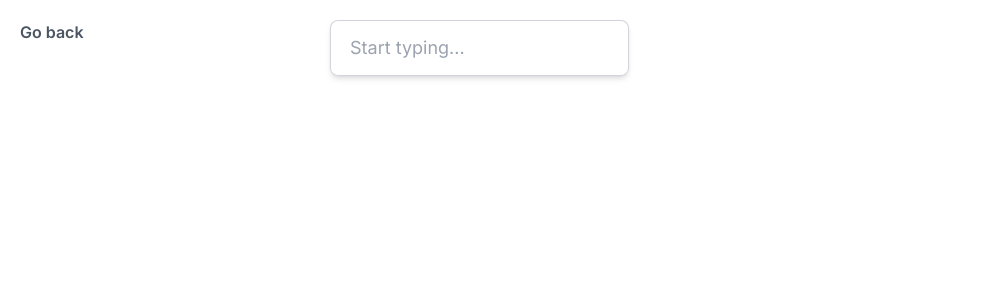
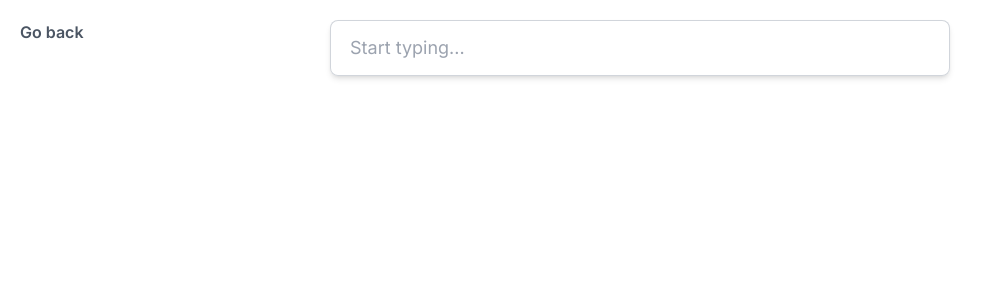
Before and after one commit to jknapp25/medispan-search-prototype, a Next.js app: page /search-3 in a window 1280 px wide. Shown: the top 300 px of the page, without its empty margins (0-992 px from the left). Built offline with nearby package versions, Linux system fonts and the light colour scheme.

Commit message:
add strength filter

```diff
--- a/app/search-3/page.jsx
+++ b/app/search-3/page.jsx
@@ -6,6 +6,8 @@ import { useRouter } from "next/navigation";
 import { boldSubstring } from "../utils";
 
 function parseDosage(dosage) {
+  if (!dosage) return { value: 0, unit: "" };
+
   const match = dosage.match(/(\d+)\s*(MG|MG\/ML|MG\/5ML)/);
   if (match) {
     return {
@@ -13,7 +15,7 @@ function parseDosage(dosage) {
       unit: match[2],
     };
   }
-  return null;
+  return { value: 0, unit: "" };
 }
 
 export default function Home() {
@@ -23,7 +25,9 @@ export default function Home() {
   const [concepts, setConcepts] = useState([]);
   const [loading, setLoading] = useState(false);
   const [mediSpanId, setMediSpanId] = useState(null);
+  const [selectedConcept, setSelectedConcept] = useState(null);
   const [strengths, setStrengths] = useState([]);
+  const [selectedStrength, setSelectedStrength] = useState(null);
   const [showMenu, setShowMenu] = useState(false);
 
   const fetchConcepts = async (query) => {
@@ -44,13 +48,16 @@ export default function Home() {
   useEffect(() => {
     setLoading(true);
 
-    if (search.length > 2) {
+    if (
+      search.length > 2 &&
+      (!selectedConcept || search !== selectedConcept.name)
+    ) {
       debouncedFetchConcepts(search);
     } else {
       setConcepts([]);
       setLoading(false);
     }
-  }, [search, debouncedFetchConcepts]);
+  }, [search, debouncedFetchConcepts, selectedConcept]);
 
   useEffect(() => {
     return () => {
@@ -64,7 +71,6 @@ export default function Home() {
     );
     const data = await response.json();
     setStrengths(data?.results || []);
-    // setLoading(false);
   };
 
   useEffect(() => {
@@ -73,7 +79,12 @@ export default function Home() {
     }
   }, [mediSpanId]);
 
-  // Sorting function
+  useEffect(() => {
+    if (strengths.length === 1) {
+      setSelectedStrength(strengths[0]);
+    }
+  }, [strengths]);
+
   const sorted = strengths.sort((a, b) => {
     const aParsed = parseDosage(a);
     const bParsed = parseDosage(b);
@@ -81,7 +92,6 @@ export default function Home() {
     if (aParsed.value !== bParsed.value) {
       return aParsed.value - bParsed.value;
     } else {
-      // If values are equal, sort by unit
       return aParsed.unit.localeCompare(bParsed.unit);
     }
   });
@@ -97,69 +107,18 @@ export default function Home() {
         </div>
       </div>
       <div className="col-span-2">
-        <div className="w-full">
-          <div className="inline-block">
-            <input
-              type="text"
-              onChange={(e) => setSearch(e.target.value)}
-              value={search}
-              placeholder="Start typing..."
-              className={`mb-2 inline-block w-full ${
-                strengths?.length > 0 ? "rounded-l-lg" : "rounded-lg"
-              } border-0 py-4 text-lg text-gray-900 shadow-md ring-1 ring-inset ring-gray-300 placeholder:text-gray-400 focus:ring-2 focus:ring-inset focus:ring-indigo-500 sm:leading-6 px-5`}
-            />
-          </div>
-          {strengths?.length > 0 ? (
-            <div className="inline-block">
-              <button
-                type="button"
-                class="inline-flex justify-center rounded-r-md shadow-md bg-white px-5 py-4 text-lg text-gray-900 ring-1 ring-inset ring-gray-300 hover:bg-gray-50"
-                id="menu-button"
-                aria-expanded={showMenu}
-                aria-haspopup={showMenu}
-                onClick={() => setShowMenu(!showMenu)}
-              >
-                Strength
-                <svg
-                  class="-mr-1 ml-2 h-5 w-5 text-gray-400"
-                  viewBox="0 -5 20 20"
-                  fill="currentColor"
-                  aria-hidden="true"
-                >
-                  <path
-                    fill-rule="evenodd"
-                    d="M5.23 7.21a.75.75 0 011.06.02L10 11.168l3.71-3.938a.75.75 0 111.08 1.04l-4.25 4.5a.75.75 0 01-1.08 0l-4.25-4.5a.75.75 0 01.02-1.06z"
-                    clip-rule="evenodd"
-                  />
-                </svg>
-              </button>
-              {showMenu ? (
-                <div
-                  class=" right-0 z-10 mt-2 w-56 origin-top-right rounded-md bg-white shadow-lg ring-1 ring-black ring-opacity-5 focus:outline-none"
-                  role="menu"
-                  aria-orientation="vertical"
-                  aria-labelledby="menu-button"
-                  tabindex="-1"
-                >
-                  <div class="py-1" role="none">
-                    {/* <!-- Active: "bg-gray-100 text-gray-900", Not Active: "text-gray-700" --> */}
-                    {sorted.map((s, i) => (
-                      <a
-                        href="#"
-                        class="block px-4 py-2 text-sm text-gray-700"
-                        role="menuitem"
-                        tabindex="-1"
-                        id={`menu-item-${i}`}
-                      >
-                        {s}
-                      </a>
-                    ))}
-                  </div>
-                </div>
-              ) : null}
-            </div>
-          ) : null}
-        </div>
+        <input
+          type="text"
+          onChange={(e) => {
+            setSearch(e.target.value);
+            setSelectedConcept(null);
+            setSelectedStrength(null);
+          }}
+          value={search}
+          placeholder="Start typing..."
+          className={`mb-2 block w-full rounded-lg border-0 py-4 text-lg text-gray-900 shadow-md ring-1 ring-inset ring-gray-300 placeholder:text-gray-400 focus:ring-2 focus:ring-inset focus:ring-indigo-500 sm:leading-6 px-5`}
+        />
+
         {loading ? (
           <div className="mb-4 block w-full rounded-lg border-0 py-4 text-gray-900 shadow-md px-5 ring-1 ring-inset ring-gray-300">
             <div className="text-sm text-gray-400">Loading...</div>
@@ -171,11 +130,14 @@ export default function Home() {
         concepts.length === 0 ? (
           <div className="mb-4 block w-full rounded-lg border-0 py-4 text-gray-900 shadow-md px-5 ring-1 ring-inset ring-gray-300">
             <div className="text-sm text-gray-400">
-              Enter atleast 3 characters
+              Enter at least 3 characters
             </div>
           </div>
         ) : null}
-        {!loading && search.length > 2 && concepts.length === 0 ? (
+        {!loading &&
+        search.length > 2 &&
+        concepts.length === 0 &&
+        !selectedConcept ? (
           <div className="mb-4 block w-full rounded-lg border-0 py-4 text-gray-900 shadow-md px-5 ring-1 ring-inset ring-gray-300">
             <div className="text-sm text-gray-400">
               No results, try less specific
@@ -183,17 +145,19 @@ export default function Home() {
           </div>
         ) : null}
         {!loading && search.length > 0 && concepts.length > 0 ? (
-          <div className="mb-4 block w-full rounded-lg border-0 py-4 text-gray-900 shadow-md px-5 ring-1 ring-inset ring-gray-300">
+          <div className="relative mb-4 block w-full rounded-lg border-0 py-4 text-gray-900 shadow-md px-5 ring-1 ring-inset ring-gray-300">
             <ul className="divide-y">
               {concepts.map((c, i) => {
                 const boldedContent = boldSubstring(c.name, search);
                 return (
                   <li
-                    key={c}
-                    className={`py-2 cursor-pointer hover:bg-gray-50`}
+                    key={i}
+                    className="py-2 cursor-pointer hover:bg-gray-50"
                     onClick={() => {
                       setMediSpanId(c.mediSpanId);
-                      setSearch("");
+                      setSearch(c.name);
+                      setSelectedConcept(c);
+                      setConcepts([]);
                     }}
                   >
                     <div className="text-sm">{boldedContent}</div>
@@ -203,8 +167,73 @@ export default function Home() {
             </ul>
           </div>
         ) : null}
-        {/* MediSpanId: {mediSpanId}
-        Strengths: {strengths.map((s) => s)} */}
+
+        {selectedConcept ? (
+          <div className="mt-4 mb-1">
+            Medication: <b>{selectedConcept?.name}</b>
+          </div>
+        ) : null}
+
+        {strengths?.length > 0 && selectedConcept && (
+          <div className="inline-block relative mt-2">
+            Strength:{" "}
+            {selectedStrength ? (
+              <b>{selectedStrength}</b>
+            ) : (
+              <button
+                type="button"
+                className="inline-flex justify-center rounded-md shadow-md bg-white px-2 py-1 text-gray-900 ring-1 ring-inset ring-gray-300 hover:bg-gray-50"
+                id="menu-button"
+                aria-expanded={showMenu}
+                aria-haspopup={showMenu}
+                onClick={() => setShowMenu(!showMenu)}
+              >
+                Select
+                <svg
+                  className="-mr-1 ml-2 h-5 w-5 text-gray-400"
+                  viewBox="0 -5 20 20"
+                  fill="currentColor"
+                  aria-hidden="true"
+                >
+                  <path
+                    fillRule="evenodd"
+                    d="M5.23 7.21a.75.75 0 011.06.02L10 11.168l3.71-3.938a.75.75 0 111.08 1.04l-4.25 4.5a.75.75 0 01-1.08 0l-4.25-4.5a.75.75 0 01.02-1.06z"
+                    clipRule="evenodd"
+                  />
+                </svg>
+              </button>
+            )}
+            {showMenu && strengths.length > 1 && (
+              <div
+                className="absolute right-0 z-10 mt-2 w-56 origin-top-right rounded-md bg-white shadow-lg ring-1 ring-black ring-opacity-5 focus:outline-none"
+                role="menu"
+                aria-orientation="vertical"
+                aria-labelledby="menu-button"
+                tabIndex="-1"
+              >
+                <div className="py-1" role="none">
+                  {sorted.map((s, i) => (
+                    <a
+                      key={i}
+                      href="#"
+                      className="block px-4 py-2 text-sm text-gray-700 hover:bg-gray-50"
+                      role="menuitem"
+                      tabIndex="-1"
+                      id={`menu-item-${i}`}
+                      onClick={(e) => {
+                        e.preventDefault();
+                        setSelectedStrength(s);
+                        setShowMenu(false);
+                      }}
+                    >
+                      {s}
+                    </a>
+                  ))}
+                </div>
+              </div>
+            )}
+          </div>
+        )}
       </div>
       <div className="col-span-1"></div>
     </div>
```
